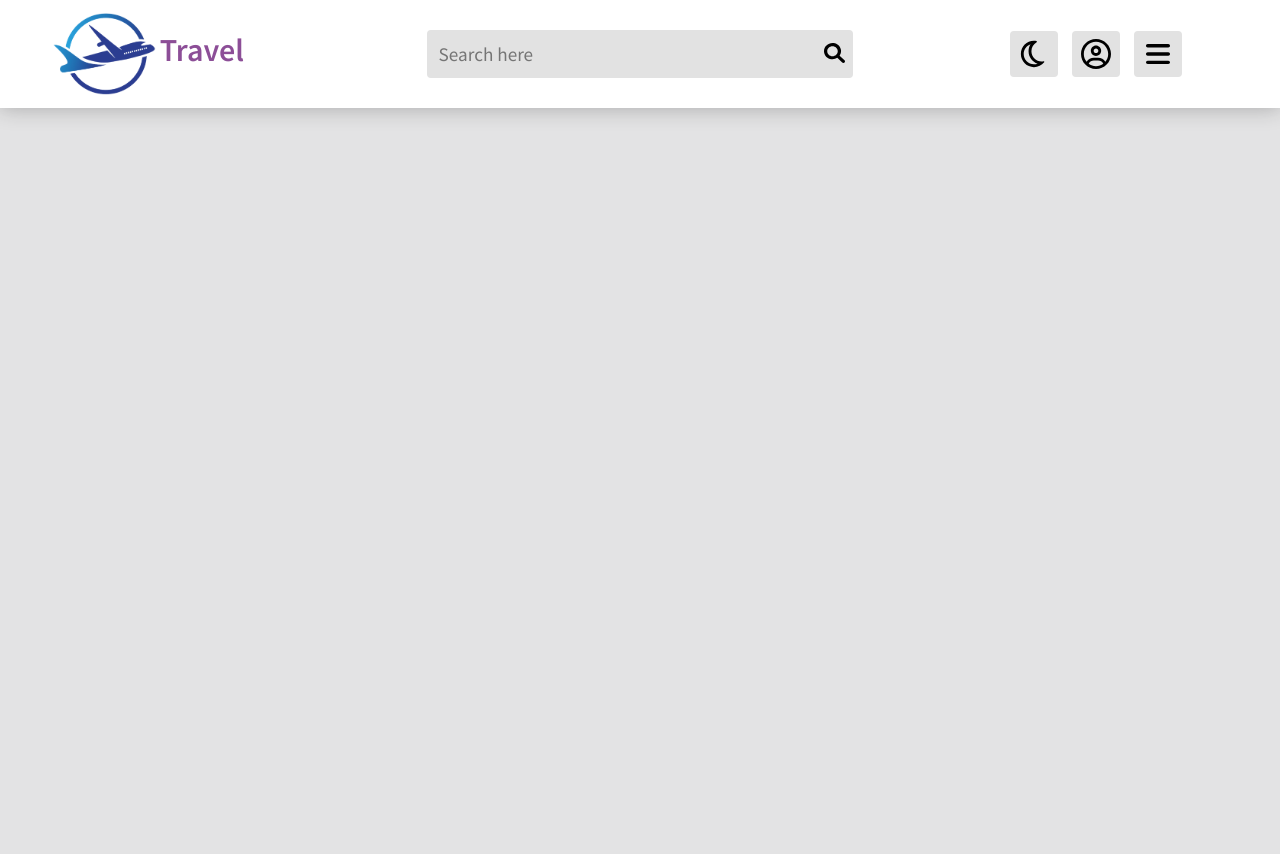
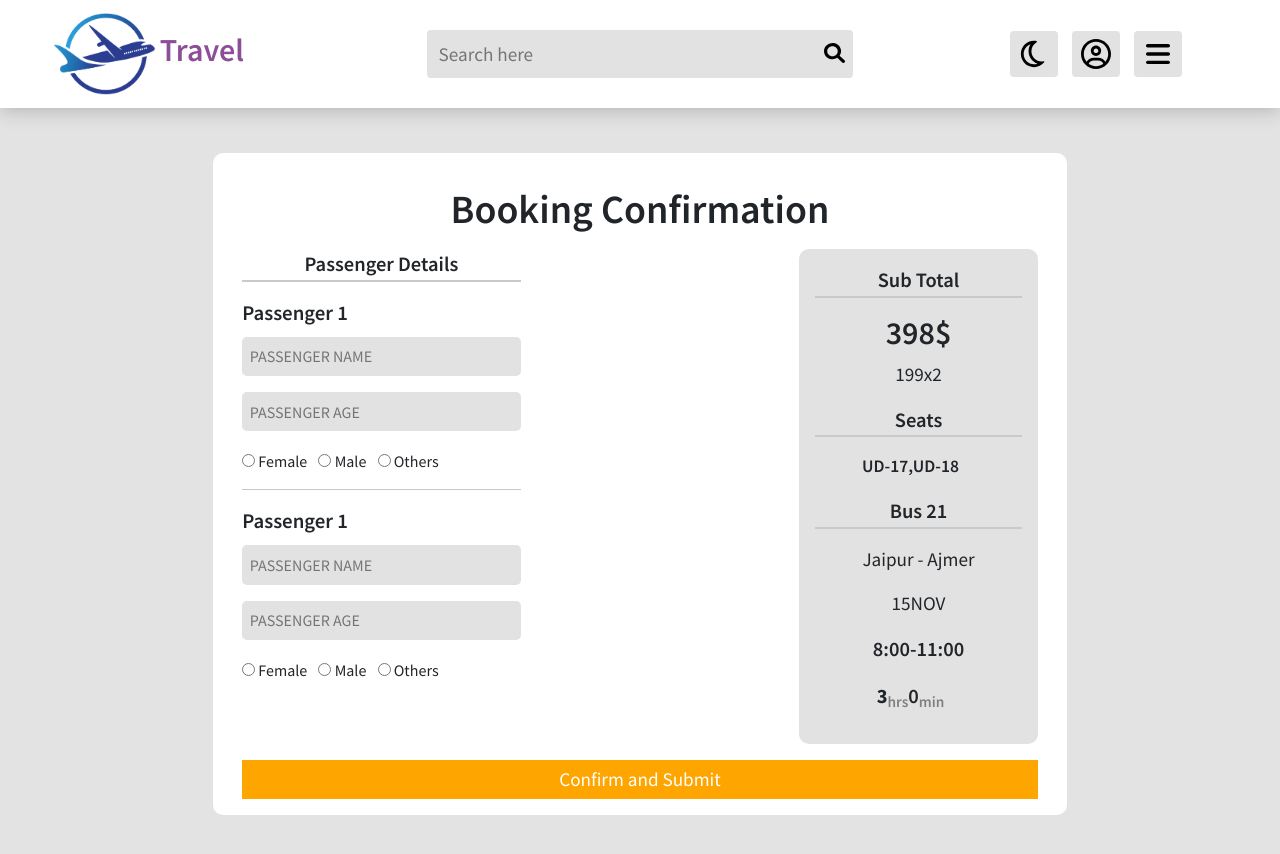
Before and after one commit to vaishali0003/Travel-Agency, a React (Create React App) app in the folder client/: page /booking-confirm in a window 1280 px wide. Before the commit this address had no page. Shown: the top 854 px of the page. Built offline with nearby package versions, Linux system fonts and the light colour scheme.

Commit message:
version1

```diff
--- a/client/src/App.jsx
+++ b/client/src/App.jsx
@@ -9,6 +9,7 @@ import Alert from './Components/Alert'
 import Theme from './Components/Theme'
 import AOS from 'aos';
 import Booking from './Components/Booking'
+import BookingConfirm from './Components/Bookingconfirm'
 
 
 
@@ -48,6 +49,7 @@ const App = () => {
           <Route path='/signup' element={<SignUp showAlert={showAlert}/>} />
           <Route path='/tracking' element={<Tracking />} />
           <Route path='/booking' element={<Booking />} />
+          <Route path='/booking-confirm' element={<BookingConfirm />} />
         </Routes>
       </div>
 
--- a/client/src/Components/Booking.jsx
+++ b/client/src/Components/Booking.jsx
@@ -9,7 +9,7 @@ const Booking = () => {
       <div className="book">
         <Book />
         <div className="busesInfo">
-          <h1 className="no_of_buses">2 buses found</h1>
+          <h1 className="h1_head">2 buses found</h1>
           <div className="buses col-md-10 col-11">
 
            <Bus/>
--- /dev/null
+++ b/client/src/Components/Bookingconfirm.jsx
@@ -0,0 +1,70 @@
+import React from 'react'
+import { NavLink } from 'react-router-dom'
+
+const BookingConfirm = () => {
+  return (
+    <>
+      <div className="bookingConfirm">
+        <div className="bookingConfirm1 col-md-8">
+          <h1 className="h1_head" style={{ textAlign: "center" }}>Booking Confirmation</h1>
+
+          <div className="bookingConfirm11">
+            <div className="bookingConfirm11_1">
+              <p className="p_detail_h">Passenger Details</p>
+
+              <div className="pass_sec">
+                <p className="pass_num">Passenger 1</p>
+                <input type="text" className="pIn" placeholder='PASSENGER NAME' />
+                <input type="text" className="pIn" placeholder='PASSENGER AGE' />
+
+                <div className="pass-gender" style={{ marginTop: "0.6rem" }}>
+                  <input type="radio" name="pass_gend" className='pass_gend' />
+                  <label htmlFor="female" className='label_gend'>Female</label>
+                  <input type="radio" name="pass_gend" className='pass_gend' />
+                  <label htmlFor="male" className='label_gend'>Male</label>
+                  <input type="radio" name="pass_gend" className='pass_gend' />
+                  <label htmlFor="other" className='label_gend'>Others</label>
+                </div>
+                <hr />
+              </div>
+
+              <div className="pass_sec">
+                <p className="pass_num">Passenger 1</p>
+                <input type="text" className="pIn" placeholder='PASSENGER NAME' />
+                <input type="text" className="pIn" placeholder='PASSENGER AGE' />
+
+                <div className="pass-gender" style={{ marginTop: "0.6rem" }}>
+                  <input type="radio" name="pass_gend" className='pass_gend' />
+                  <label htmlFor="female" className='label_gend'>Female</label>
+                  <input type="radio" name="pass_gend" className='pass_gend' />
+                  <label htmlFor="male" className='label_gend'>Male</label>
+                  <input type="radio" name="pass_gend" className='pass_gend' />
+                  <label htmlFor="other" className='label_gend'>Others</label>
+                </div>
+              </div>
+
+            </div>
+
+            <div className="bookingConfirm11_2">
+              <p className="p_detail_h">Sub Total</p>
+              <h2 className="bux_box2_price" style={{ fontWeight: "600" }}>398$</h2>
+              <p className="text_h">199x2</p>
+              <p className="p_detail_h">Seats</p>
+              <p className="bus_info1_item">UD-17,UD-18</p>
+              <p className="p_detail_h">Bus 21</p>
+              <p className="text_h">Jaipur - Ajmer</p>
+              <p className="text_h">15NOV</p>
+              <p className="p_detail_h" style={{ borderBottom: "none" }}>8:00-11:00</p>
+              <div className="bus_info2_item p_detail_h" style={{ borderBottom: "none" }}><span style={{ fontWeight: "bold" }}>3</span><sub style={{ color: "grey" }}>hrs</sub>0<sub style={{ color: "grey" }}>min</sub></div>
+            </div>
+          </div>
+          <div className="book_conf_btn book_seats">
+            <NavLink className="conf_proceed book_seat" to='/booking-confirmed'>Confirm and Submit</NavLink>
+          </div>
+        </div>
+      </div>
+    </>
+  )
+}
+
+export default BookingConfirm
--- a/client/src/Components/Seats.jsx
+++ b/client/src/Components/Seats.jsx
@@ -1,4 +1,5 @@
 import React from 'react'
+import { NavLink } from "react-router-dom"
 
 const Seats = () => {
   return (
@@ -23,17 +24,16 @@ const Seats = () => {
             </div>
 
             <div className="seats_selected_info">
-<div className="s_info1">
-<p className="bus_info1_item" style={{ fontWeight: "bold" }}>Seats Selected</p>
-<p className="bus_info1_item" style={{margin:"0.2rem 0"}}>UD-17 UD-18</p>
-</div>
-
+              <div className="s_info1">
+                <p className="bus_info1_item" style={{ fontWeight: "bold" }}>Seats Selected</p>
+                <p className="bus_info1_item" style={{ margin: "0.2rem 0" }}>UD-17 UD-18</p>
+              </div>
 
               <h3 style={{ fontWeight: "bold" }}>$ 0</h3>
             </div>
 
             <div className="book_seats">
-              <button className='btn1 book_seat'>Book Seats</button>
+              <NavLink className='book_seat' to="/booking-confirm">Book Seats</NavLink>
             </div>
 
           </div>
--- a/client/src/index.css
+++ b/client/src/index.css
@@ -663,7 +663,7 @@ font-size: 16px;
   flex-direction: column;
   align-items: center;
   padding: 1rem 0;
-  min-height: 26rem;
+  min-height: 27rem;
 }
 
 .form1 {
@@ -677,7 +677,8 @@ font-size: 16px;
 }
 
 .registerForm input {
-  margin: 8px 0;
+  margin: 0.4rem 0;
+  font-size: 1.1rem;
 }
 
 .registerForm .gender label {
@@ -783,7 +784,7 @@ font-size: 16px;
   align-items: center;
 }
 
-.no_of_buses {
+.h1_head {
   margin: 1rem;
   font-weight: 600;
 }
@@ -965,9 +966,101 @@ font-size: 16px;
   margin-bottom: 0;
 }
 
+.book_seats{
+  width: 100%;
+  text-align: center;
+}
+
 .book_seat{
+  width: 100% !important;
+  text-decoration: none;
+  display: inline-block;
+  padding: 0.32rem 0.85rem;
+  background-color: orange;
+  color: white;
+  font-size: 1.2rem;
+}
+
+/* CONFIRM BOOKING CSS */
+
+.bookingConfirm{
+  display: flex;
+  align-items: center;
+  justify-content: center;
+}
+
+.bookingConfirm1{
+  display: flex;
+  display: flex;
+    flex-direction: column;
+    background-color: white;
+    border-radius: 10px;
+    padding: 1rem 1.8rem;
+}
+
+.bookingConfirm11{
   width: 100%;
-  padding: 0.24rem 1.2rem;
+  display: flex;
+  justify-content: space-between;
+  margin-bottom: 1rem;
+}
+
+.bookingConfirm11_1{
+  width: 35%;
+}
+
+.pass_sec{
+  display: flex;
+  flex-direction: column;
+}
+
+.bookingConfirm11_1 p{
+  margin-bottom: 0;
+}
+
+.p_detail_h{
+    font-size: 1.28rem;
+    font-weight: 600;
+    width: 100%;
+    text-align: center;
+    border-bottom: 2px solid #c8c9ca;
+    margin-bottom: 1rem !important;
+}
+
+
+.pass_num{
+  font-size: 1.3rem;
+  font-weight: 600;
+}
+
+.pIn{
+  margin: 0.5rem 0;
+  padding: 0.48rem;
+  background-color: #e2e2e2;
+  outline: none;
+  border-radius: 5px;
+  border: none;
+}
+
+.pass_gend{
+  margin-right: 0.2rem;
+}
+.label_gend{
+  margin-right: 0.7rem;
+}
+
+.bookingConfirm11_2{
+  width: 30%;
+  display: flex;
+  flex-direction: column;
+  align-items: center;
+  padding: 1rem;
+  background-color: #e2e2e2;
+  border-radius: 10px;
+}
+
+.text_h{
+  font-size: 1.2rem;
 }
 
 
```
Also changed, not shown: client/src/Components/Bookingconfirmed.jsx (deleted).
